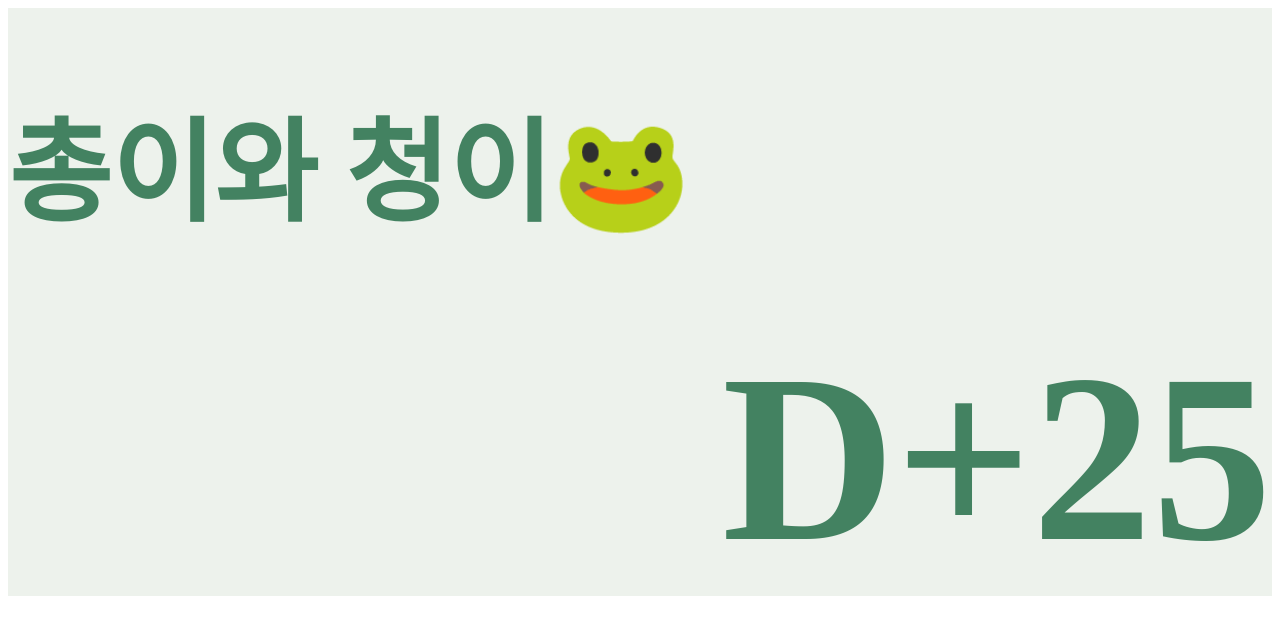
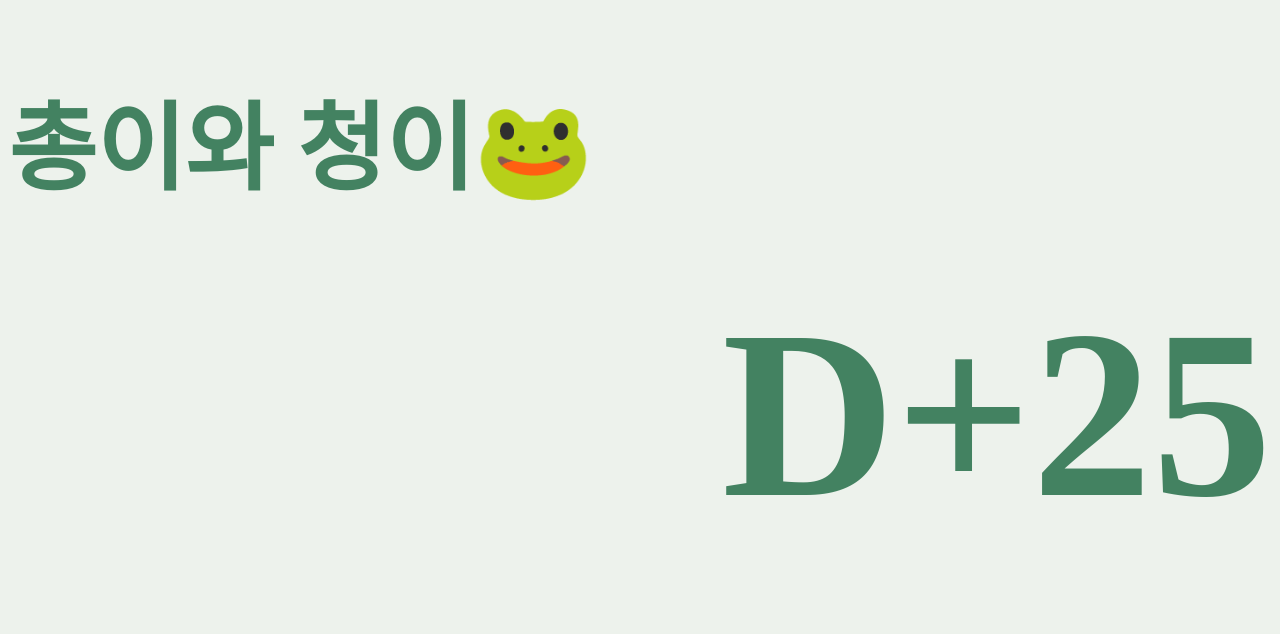
Before and after one commit to gun5299/gun5299.github.io, a plain HTML site: page index.html in a window 1280 px wide. Drawn offline with Linux system fonts and the light colour scheme.

Commit message:
Update index.html

```diff
--- a/index.html
+++ b/index.html
@@ -12,20 +12,20 @@
 
     .container {
         text-align: left;
-        font-size: 7vh;
+        font-size: 6vh;
         display: flex;
         background-color: #EDF2EC;
         color: #438261;
     }
 
 </style>
-<body>
-    <div class="wrapper">
+<body class="wrapper">
+    <div>
         <div class="container">
             <h1> 총이와 청이🐸</h1>
         </div>
-        <div id="count">D+??</div>
     </div>
+    <div id="count">D+??</div>
 </body>
 </html>
 <script>
```
